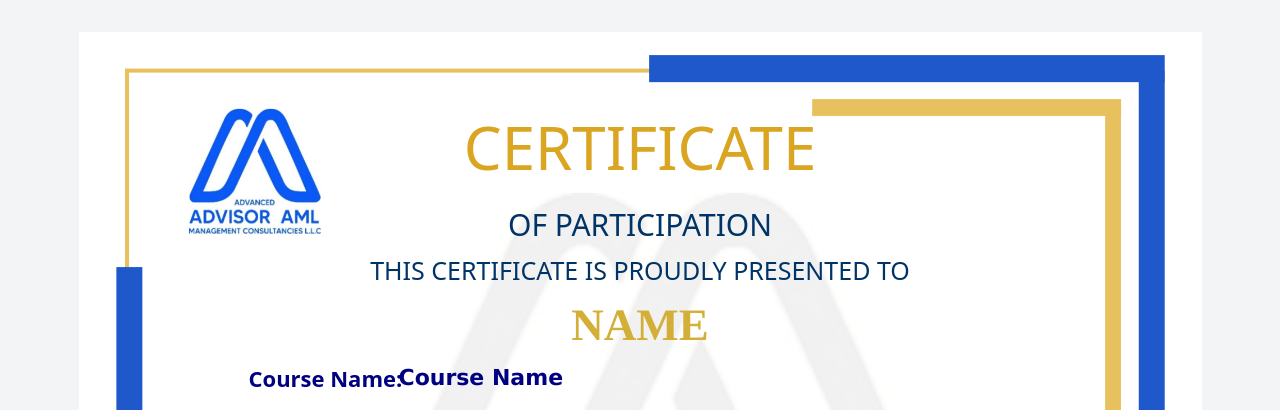
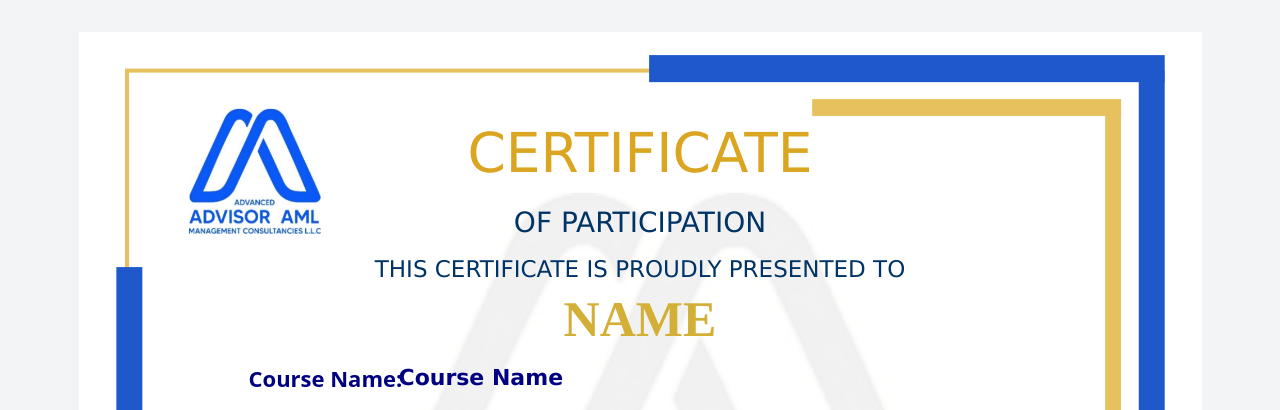
Before and after one commit to Vignesh082705/certificate, a React (Vite) app: page / in a window 1280 px wide. Shown: the top 410 px of the page. Built offline with nearby package versions, Linux system fonts and the light colour scheme.

Commit message:
Initial commit

```diff
--- a/src/components/Certificate.jsx
+++ b/src/components/Certificate.jsx
@@ -73,9 +73,9 @@ const Certificate = () => {
         }}
       >
         {/* Headings */}
-        <div style={{ position: 'absolute', top: '70px', left: '50%', transform: 'translateX(-50%)', fontSize: '60px', fontWeight: '400', color: '#DAA520' }}>CERTIFICATE</div>
-        <div style={{ position: 'absolute', top: '170px', left: '50%', transform: 'translateX(-50%)', fontSize: '30px', fontWeight: '400', color: '#003366' }}>OF PARTICIPATION</div>
-        <div style={{ position: 'absolute', top: '220px', left: '50%', transform: 'translateX(-50%)', fontSize: '25px', color: '#003366' }}>THIS CERTIFICATE IS PROUDLY PRESENTED TO</div>
+        <div style={{ position: 'absolute', top: '80px', left: '50%', transform: 'translateX(-50%)', fontSize: '55px', fontWeight: '400', color: '#DAA520', fontFamily: 'Verdana, sans-serif' }}>CERTIFICATE</div>
+        <div style={{ position: 'absolute', top: '170px', left: '50%', transform: 'translateX(-50%)', fontSize: '28px', fontWeight: '400', color: '#003366', fontFamily: 'Verdana, sans-serif' }}>OF PARTICIPATION</div>
+        <div style={{ position: 'absolute', top: '220px', left: '50%', transform: 'translateX(-50%)', fontSize: '23px', color: '#003366', fontFamily: 'Verdana, sans-serif' }}>THIS CERTIFICATE IS PROUDLY PRESENTED TO</div>
 
         {/* Static Labels */}
         <div style={{ position: 'absolute', top: '330px', left: '170px', fontSize: '22px', fontWeight: 'bold', color: '#000080' }}>Course Name:</div>
@@ -94,11 +94,11 @@ const Certificate = () => {
           style={{
             ...baseStyle,
             fontFamily: "Times New Roman, serif",
-            fontSize: "45px",
+            fontSize: "50px",
             fontWeight: "bold",
             color: "#D4AF37",
             position: "absolute",
-            top: "260px",
+            top: "250px",
             left: "50%",
             transform: "translateX(-50%)",
             width: "600px",
@@ -109,8 +109,7 @@ const Certificate = () => {
           {getValue("name", "NAME")}
         </div>
 
- {/* Course Name - Max 2 lines */}
-<div
+        <div
   contentEditable
   suppressContentEditableWarning
   onFocus={(e) => handleFocus(e, "course", "Course Name")}
@@ -124,15 +123,14 @@ const Certificate = () => {
     fontSize: "22px",
     fontWeight: "bold",
     lineHeight: "1.5",
-    maxHeight: `${1.5 * 2 * 22}px`, // 2 lines
-    overflow: "hidden",
+    minHeight: "60px",
     color: "#000080",
   }}
 >
   {getValue("course", "Course Name")}
 </div>
 
-{/* Course Summary - Max 6 lines */}
+{/* Course Summary */}
 <div
   contentEditable
   suppressContentEditableWarning
@@ -146,8 +144,7 @@ const Certificate = () => {
     width: "700px",
     fontSize: "13px",
     lineHeight: "1.5",
-    maxHeight: `${1.5 * 6 * 13}px`, // 6 lines
-    overflow: "hidden",
+    minHeight: "60px",
     color: "#3B5998",
   }}
 >
```
